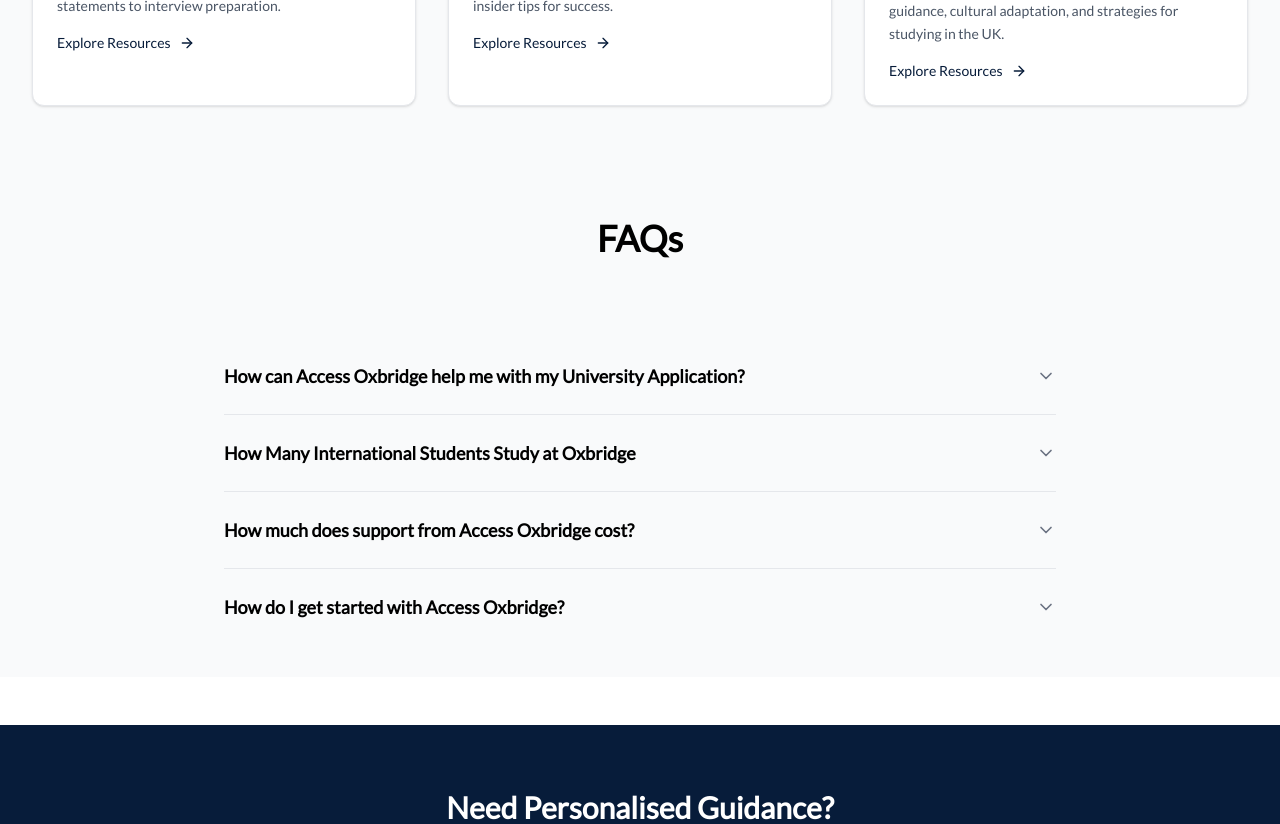
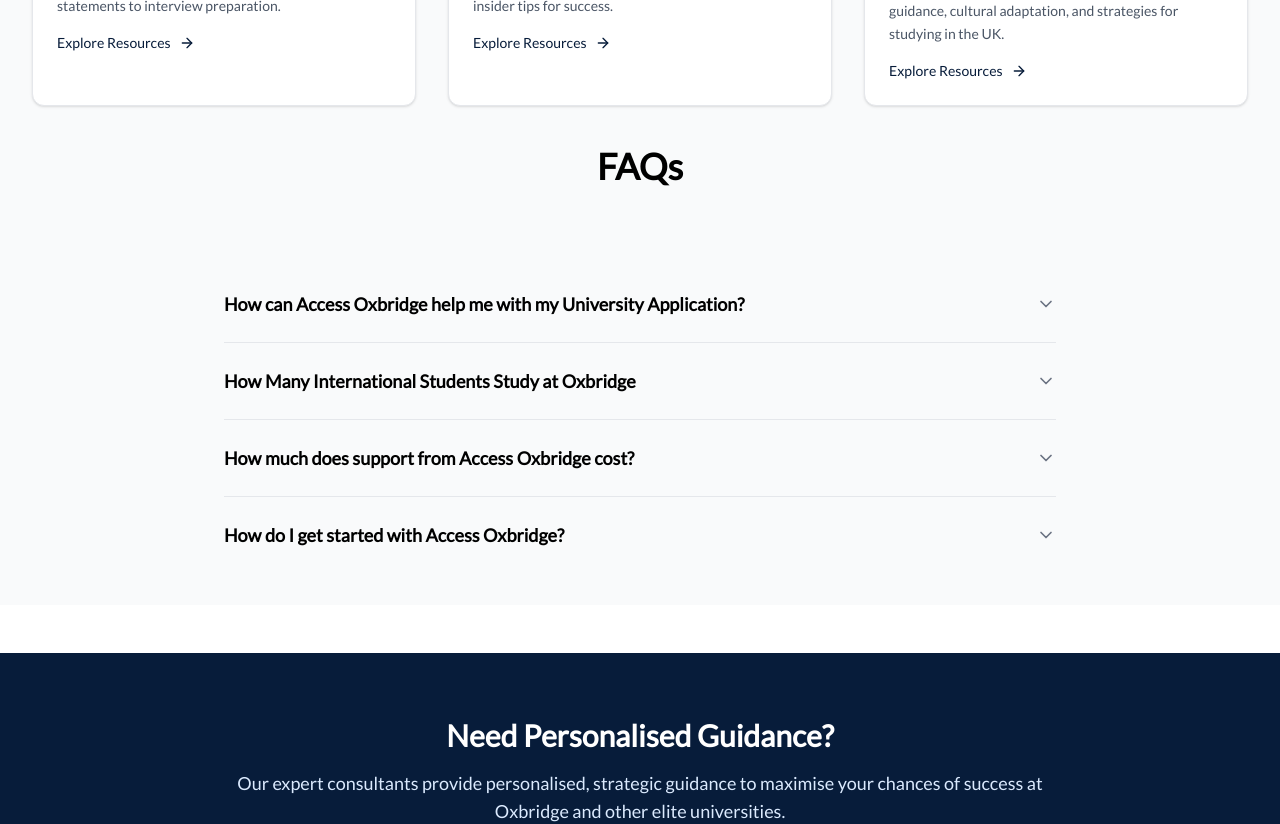
Before and after one commit to AccessOxbridge/Website, a Next.js app: page /admissions-resources in a window 1280 px wide. Shown: the part 560-1384 px from the top of the page. Built offline with nearby package versions, Linux system fonts and the light colour scheme.

Commit message:
style: Adjust padding in FAQs section and update header background color for improved visual consistency

```diff
--- a/src/components/home/faqs.tsx
+++ b/src/components/home/faqs.tsx
@@ -55,7 +55,7 @@
 
 export default function FAQs() {
   return (
-    <section className="pt-16 sm:pt-24 mb-12">
+    <section className="pt-6 mb-12">
       <div className="container mx-auto">
         <motion.div
           initial={{ opacity: 0, y: 40 }}
--- a/src/components/sections/header.tsx
+++ b/src/components/sections/header.tsx
@@ -40,7 +40,7 @@
   }, []);
   return (
     <>
-      <header className={`fixed top-0 z-1002 w-full shadow-sm transition-all duration-300 backdrop-blur-md bg-accent/95
+      <header className={`fixed top-0 z-1002 w-full shadow-sm transition-all duration-300 backdrop-blur-md bg-accent
         text-white`}>
         <div className="mx-auto h-18 max-w-[1440px] px-4 md:px-10 flex items-center justify-between">
           <div className="flex items-center gap-4">
```
